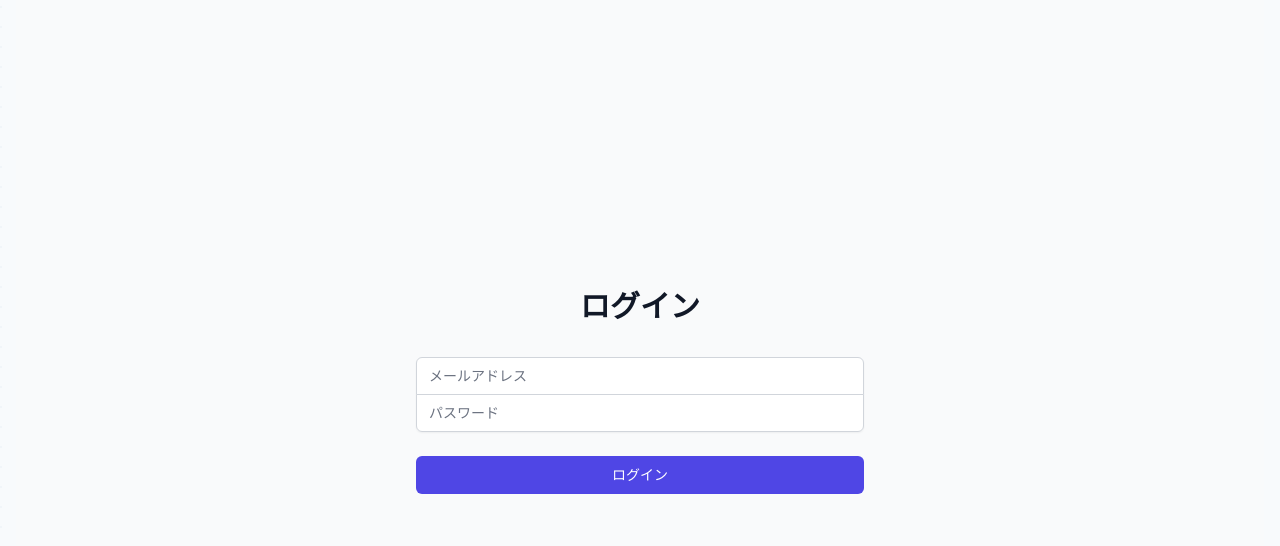
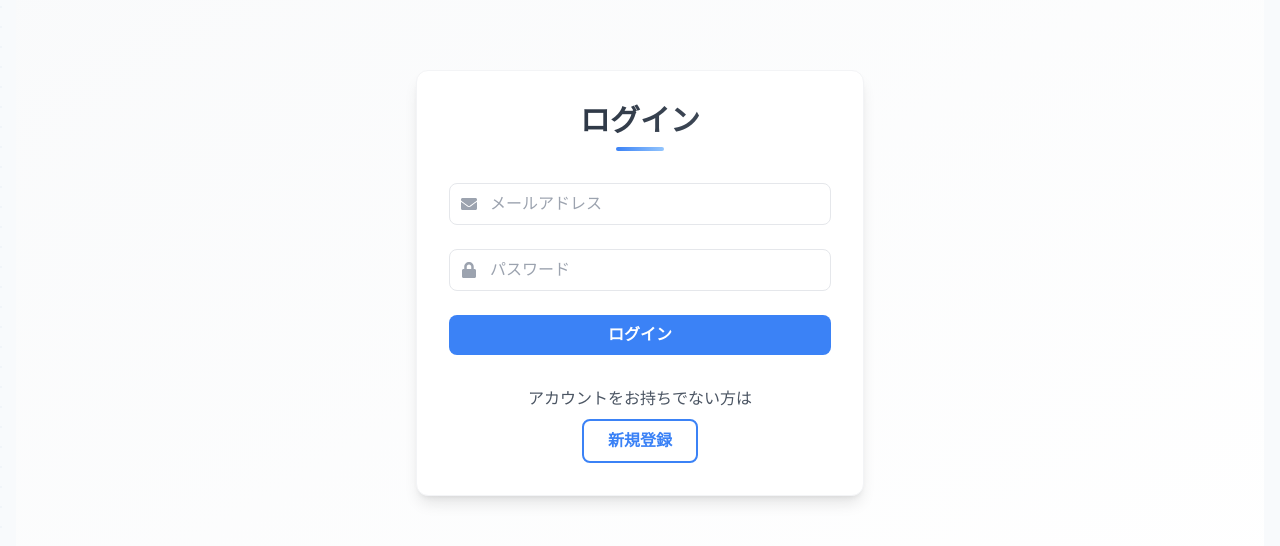
Before and after one commit to koushingnu/trouble, a Next.js app: page /auth in a window 1280 px wide. Shown: the part 134-680 px from the top of the page. Built offline with nearby package versions, Linux system fonts and the light colour scheme; no server answers; a web font is replaced by a local one.

Commit message:
fix: Restore original login UI with improved error handling

```diff
--- a/src/app/auth/page.tsx
+++ b/src/app/auth/page.tsx
@@ -1,140 +1,126 @@
 "use client";
 
+import { useState, Suspense } from "react";
 import { signIn } from "next-auth/react";
-import { useState } from "react";
-import { useRouter } from "next/navigation";
+import { useRouter, useSearchParams } from "next/navigation";
+import Link from "next/link";
+import { FaEnvelope, FaLock } from "react-icons/fa";
+import FullScreenLoading from "../../components/FullScreenLoading";
 
-export default function AuthPage() {
+function LoginForm() {
+  const [email, setEmail] = useState("");
+  const [password, setPassword] = useState("");
+  const [loading, setLoading] = useState(false);
+  const [error, setError] = useState("");
   const router = useRouter();
-  const [isLoading, setIsLoading] = useState(false);
-  const [error, setError] = useState("");
+  const searchParams = useSearchParams();
+  const callbackUrl = searchParams?.get("callbackUrl") || "/";
 
-  const handleSubmit = async (e: React.FormEvent<HTMLFormElement>) => {
+  const handleSubmit = async (e: React.FormEvent) => {
     e.preventDefault();
-    setIsLoading(true);
+    setLoading(true);
     setError("");
-
-    const formData = new FormData(e.currentTarget);
-    const email = formData.get("email") as string;
-    const password = formData.get("password") as string;
 
     try {
       const result = await signIn("credentials", {
         email,
         password,
         redirect: false,
+        callbackUrl,
       });
 
       if (result?.error) {
         setError("メールアドレスまたはパスワードが正しくありません");
+        setLoading(false);
         return;
       }
 
       if (result?.ok) {
-        router.push("/");
+        router.push(callbackUrl);
         router.refresh();
       }
     } catch (error) {
-      setError("ログイン処理中にエラーが発生しました");
       console.error("Login error:", error);
-    } finally {
-      setIsLoading(false);
+      setError("ログイン中にエラーが発生しました");
+      setLoading(false);
     }
   };
 
   return (
-    <div className="min-h-screen flex items-center justify-center bg-gray-50 py-12 px-4 sm:px-6 lg:px-8">
-      <div className="max-w-md w-full space-y-8">
-        <div>
-          <h2 className="mt-6 text-center text-3xl font-extrabold text-gray-900">
+    <>
+      {loading && <FullScreenLoading message="ログイン中..." />}
+      <div className="w-full max-w-md bg-white p-8 rounded-xl shadow-lg border border-gray-100">
+        <div className="text-center mb-8">
+          <h1 className="text-3xl font-bold text-transparent bg-clip-text bg-gradient-to-r from-gray-800 to-gray-600 font-noto-sans-jp">
             ログイン
-          </h2>
+          </h1>
+          <div className="mt-2 h-1 w-12 bg-gradient-to-r from-blue-500 to-blue-300 mx-auto rounded-full"></div>
         </div>
-        <form className="mt-8 space-y-6" onSubmit={handleSubmit}>
-          <div className="rounded-md shadow-sm -space-y-px">
-            <div>
-              <label htmlFor="email" className="sr-only">
-                メールアドレス
-              </label>
+
+        {error && (
+          <div className="mb-6 p-4 rounded-lg bg-red-50 border border-red-200">
+            <p className="text-sm text-red-600">{error}</p>
+          </div>
+        )}
+
+        <form onSubmit={handleSubmit} className="space-y-6">
+          <div>
+            <div className="relative">
+              <FaEnvelope className="absolute left-3 top-1/2 transform -translate-y-1/2 text-gray-400" />
               <input
-                id="email"
-                name="email"
                 type="email"
-                autoComplete="email"
+                value={email}
+                onChange={(e) => setEmail(e.target.value)}
+                className="w-full pl-10 pr-3 py-2 rounded-lg border border-gray-200 focus:outline-none focus:border-blue-500 focus:ring-1 focus:ring-blue-500/20 bg-white text-gray-800 placeholder-gray-400"
+                placeholder="メールアドレス"
                 required
-                className="appearance-none rounded-none relative block w-full px-3 py-2 border border-gray-300 placeholder-gray-500 text-gray-900 rounded-t-md focus:outline-none focus:ring-indigo-500 focus:border-indigo-500 focus:z-10 sm:text-sm"
-                placeholder="メールアドレス"
-                disabled={isLoading}
-              />
-            </div>
-            <div>
-              <label htmlFor="password" className="sr-only">
-                パスワード
-              </label>
-              <input
-                id="password"
-                name="password"
-                type="password"
-                autoComplete="current-password"
-                required
-                className="appearance-none rounded-none relative block w-full px-3 py-2 border border-gray-300 placeholder-gray-500 text-gray-900 rounded-b-md focus:outline-none focus:ring-indigo-500 focus:border-indigo-500 focus:z-10 sm:text-sm"
-                placeholder="パスワード"
-                disabled={isLoading}
               />
             </div>
           </div>
 
-          {error && (
-            <div className="rounded-md bg-red-50 p-4">
-              <div className="flex">
-                <div className="ml-3">
-                  <h3 className="text-sm font-medium text-red-800">{error}</h3>
-                </div>
-              </div>
+          <div>
+            <div className="relative">
+              <FaLock className="absolute left-3 top-1/2 transform -translate-y-1/2 text-gray-400" />
+              <input
+                type="password"
+                value={password}
+                onChange={(e) => setPassword(e.target.value)}
+                className="w-full pl-10 pr-3 py-2 rounded-lg border border-gray-200 focus:outline-none focus:border-blue-500 focus:ring-1 focus:ring-blue-500/20 bg-white text-gray-800 placeholder-gray-400"
+                placeholder="パスワード"
+                required
+              />
             </div>
-          )}
+          </div>
 
-          <div>
-            <button
-              type="submit"
-              disabled={isLoading}
-              className={`group relative w-full flex justify-center py-2 px-4 border border-transparent text-sm font-medium rounded-md text-white ${
-                isLoading
-                  ? "bg-indigo-400 cursor-not-allowed"
-                  : "bg-indigo-600 hover:bg-indigo-700 focus:outline-none focus:ring-2 focus:ring-offset-2 focus:ring-indigo-500"
-              }`}
-            >
-              {isLoading ? (
-                <span className="flex items-center">
-                  <svg
-                    className="animate-spin -ml-1 mr-3 h-5 w-5 text-white"
-                    xmlns="http://www.w3.org/2000/svg"
-                    fill="none"
-                    viewBox="0 0 24 24"
-                  >
-                    <circle
-                      className="opacity-25"
-                      cx="12"
-                      cy="12"
-                      r="10"
-                      stroke="currentColor"
-                      strokeWidth="4"
-                    ></circle>
-                    <path
-                      className="opacity-75"
-                      fill="currentColor"
-                      d="M4 12a8 8 0 018-8V0C5.373 0 0 5.373 0 12h4zm2 5.291A7.962 7.962 0 014 12H0c0 3.042 1.135 5.824 3 7.938l3-2.647z"
-                    ></path>
-                  </svg>
-                  ログイン中...
-                </span>
-              ) : (
-                "ログイン"
-              )}
-            </button>
-          </div>
+          <button
+            type="submit"
+            disabled={loading}
+            className="w-full bg-blue-500 text-white py-2 px-4 rounded-lg font-semibold hover:bg-blue-600 disabled:opacity-50 transition-colors duration-200"
+          >
+            {loading ? "ログイン中..." : "ログイン"}
+          </button>
         </form>
+
+        <div className="mt-8 text-center">
+          <p className="text-gray-600 mb-2">アカウントをお持ちでない方は</p>
+          <Link
+            href="/register"
+            className="inline-block bg-white text-blue-500 py-2 px-6 rounded-lg font-semibold border-2 border-blue-500 hover:bg-blue-50 transition-colors duration-200"
+          >
+            新規登録
+          </Link>
+        </div>
       </div>
-    </div>
+    </>
   );
 }
+
+export default function Login() {
+  return (
+    <main className="min-h-[calc(100vh-4rem)] flex items-center justify-center bg-gradient-to-br from-gray-50 to-white p-4 -mt-16">
+      <Suspense fallback={<FullScreenLoading message="読み込み中..." />}>
+        <LoginForm />
+      </Suspense>
+    </main>
+  );
+}
```
